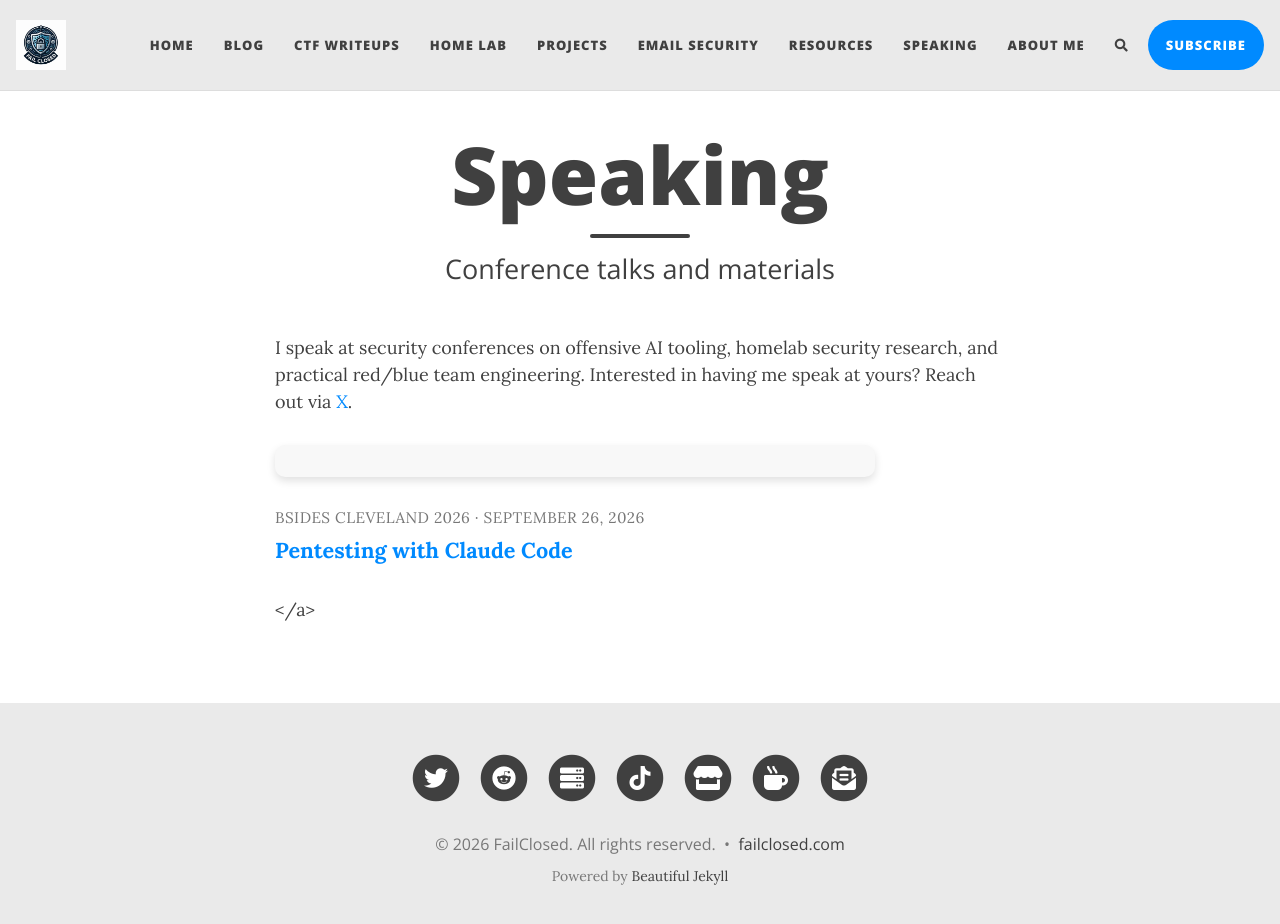
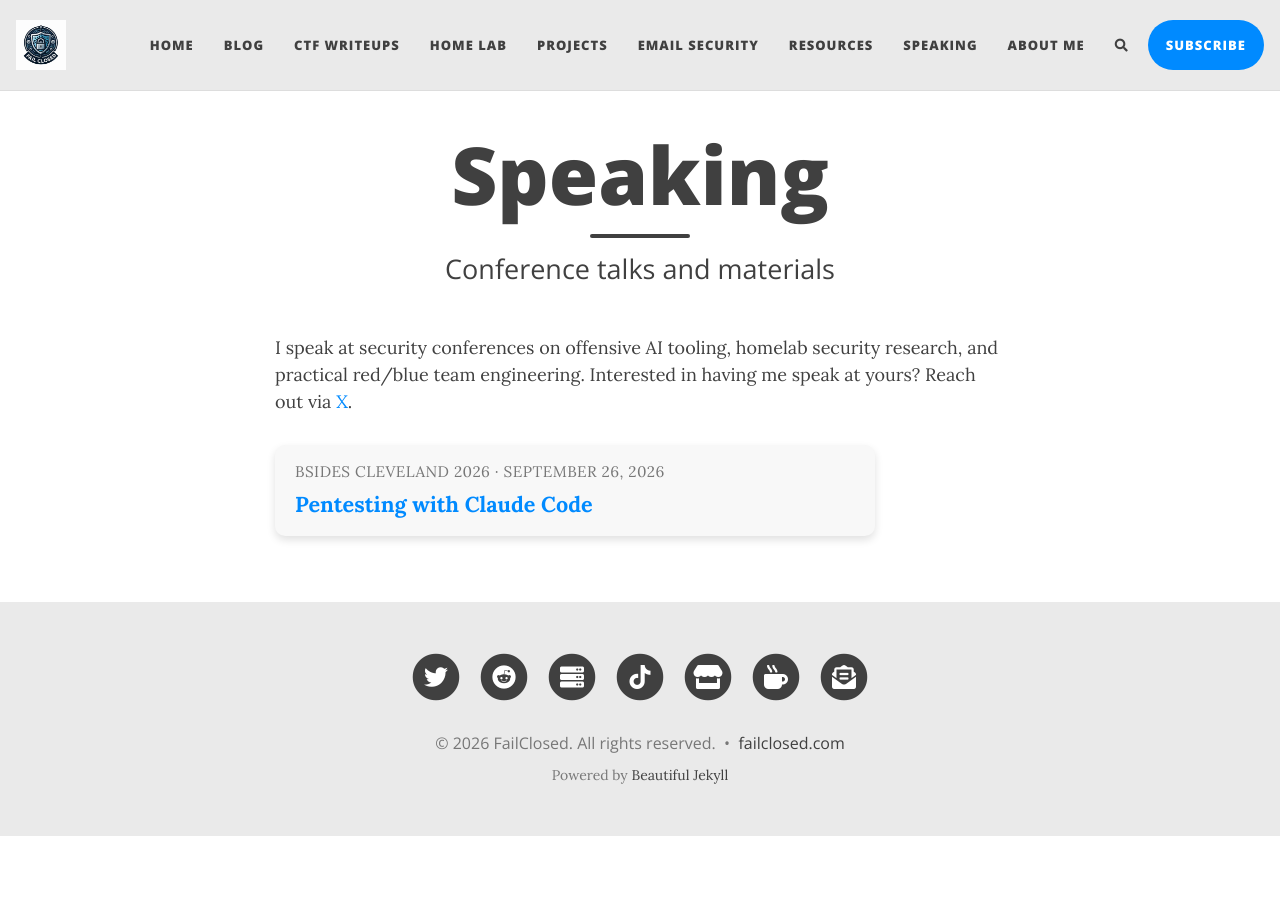
Before and after one commit to failclosed/failclosed.github.io, a Jekyll site: the page built from pages/presentations.md, in a window 1280 px wide and 937 px high. Shown: the top 924 px of the window. Built offline with Jekyll 4.4.1, drawn with Linux system fonts in a browser that asks for light colours; comment, search, counter and statistics services are not loaded.

Commit message:
Fix broken talk-card rendering on Speaking page
Wrapping an <a> directly around block-level <div> children with no
outer block container confused kramdown's HTML-block parser (it treats
<a> as inline, not block-level), causing the closing </a> to render as
literal visible text and leaving an empty stray box above the card.
Wrapping the card in a <div> (matching the resource-grid pattern
already used on the Resources page) fixes it.

```diff
--- a/pages/presentations.md
+++ b/pages/presentations.md
@@ -7,10 +7,14 @@ subtitle: Conference talks and materials
 
 I speak at security conferences on offensive AI tooling, homelab security research, and practical red/blue team engineering. Interested in having me speak at yours? Reach out via [X](https://x.com/failclosed).
 
-<a class="talk-card" href="https://github.com/4D5A/presentations/tree/main/BSides%20Cleveland%202026">
-  <div class="talk-conference">BSides Cleveland 2026 &middot; September 26, 2026</div>
-  <div class="talk-title">Pentesting with Claude Code</div>
-</a>
+<div class="talk-list">
+
+  <a class="talk-card" href="https://github.com/4D5A/presentations/tree/main/BSides%20Cleveland%202026">
+    <div class="talk-conference">BSides Cleveland 2026 &middot; September 26, 2026</div>
+    <div class="talk-title">Pentesting with Claude Code</div>
+  </a>
+
+</div>
 
 <style>
 .talk-card {
```
